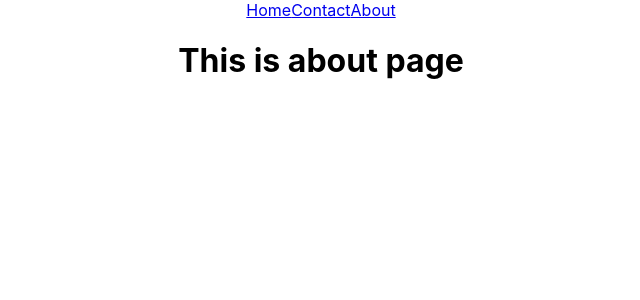
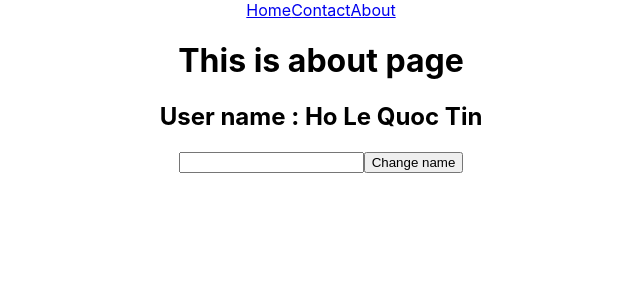
Before and after one commit to holequotin/React-Tutorial, a React (Create React App) app: page /about in a window 1280 px wide. Shown: the top 300 px of the page, without its empty margins (319-959 px from the left). Built offline with nearby package versions, Linux system fonts and the light colour scheme.

Commit message:
useContext Hook

```diff
--- a/src/App.js
+++ b/src/App.js
@@ -4,11 +4,15 @@ import { Home } from './components/Home';
 import { Contact } from './components/Contact';
 import { About } from './components/About';
 import { Navbar } from './components/Navbar';
+import { createContext, useState } from 'react';
+
+export const AppContext = createContext();
 function App() {
-
+  const [username,setUserName] = useState("Ho Le Quoc Tin")
   //thằng dependencies không phải là một giá trị mà nó là một cái biến, useEffect sẽ được gọi lại khi các biến dependencies thay đổi
   //onclick event trong này phải gọi hàm trống rồi truyền hàm khác vào
   return <div className = "App">
+    <AppContext.Provider value={{username,setUserName}}>
     <Router>
       <Navbar></Navbar>
       <Routes>
@@ -18,6 +22,7 @@ function App() {
         <Route path="/about" element = {<About/>}></Route>
       </Routes>
     </Router>
+    </AppContext.Provider>
   </div>
 }
 export default App;
--- a/src/components/About.js
+++ b/src/components/About.js
@@ -1,5 +1,11 @@
+import { ChangeName } from "./ChangeName"
+import { AppContext } from "../App"
+import { useContext, useState } from "react"
 export const About = () => {
+    const {username} = useContext(AppContext)
     return <div>
         <h1>This is about page</h1>
+        <h2>User name : {username}</h2>
+        <ChangeName></ChangeName>
     </div>
 }
--- a/src/components/ChangeName.js
+++ b/src/components/ChangeName.js
@@ -1,6 +1,11 @@
+import { useContext, useState } from "react"
+import { AppContext } from "../App"
 export const ChangeName = () => {
+    //Truyền object nên là nhận cũng phải là object
+    const {setUserName} = useContext(AppContext)
+    const [changedName,setChangedName] = useState("")
     return <div>
-        <input type = "text"></input>
-        <button>Change name</button>
+        <input type = "text" onChange={(event)=> setChangedName(event.target.value)}></input>
+        <button onClick={() => setUserName(changedName)} >Change name</button>
     </div>
 }
--- a/src/components/Contact.js
+++ b/src/components/Contact.js
@@ -1,5 +1,9 @@
+import { AppContext } from "../App"
+import { useContext,useState } from "react"
 export const Contact = () => {
+    const {username} = useContext(AppContext)
     return <div>
         <h1>This is Contact Page</h1>
+        <h2>User name : {username}</h2>
     </div>
 }
--- a/src/components/Home.js
+++ b/src/components/Home.js
@@ -1,5 +1,9 @@
+import { useContext } from "react"
+import { AppContext } from "../App"
 export const Home = () => {
+    const {username} = useContext(AppContext)
     return <div>
         <h1>This is a HomePage</h1>
+        <h2>User name : {username}</h2>
     </div>
 }
```
